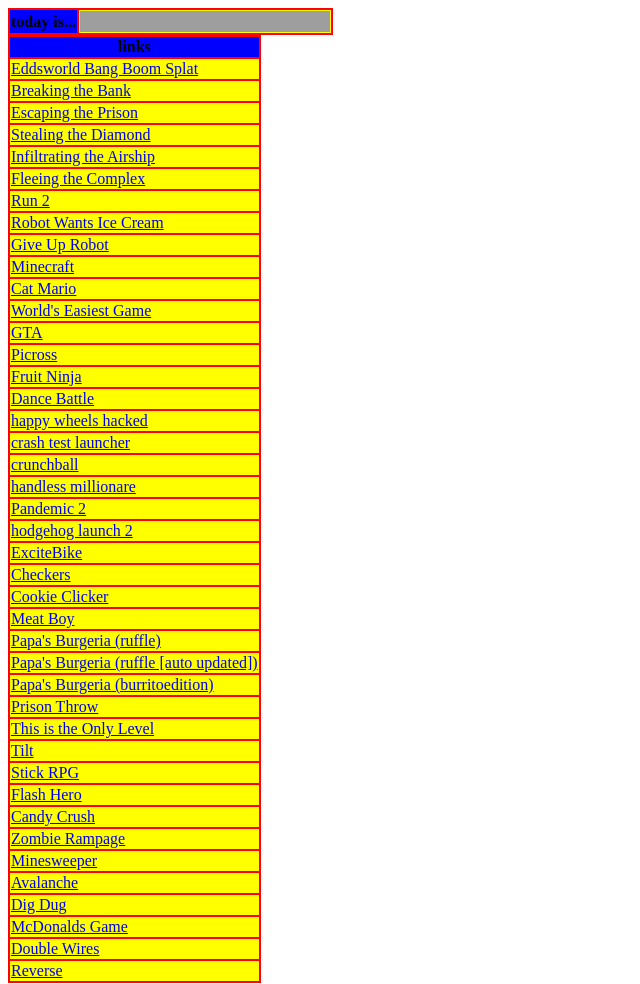
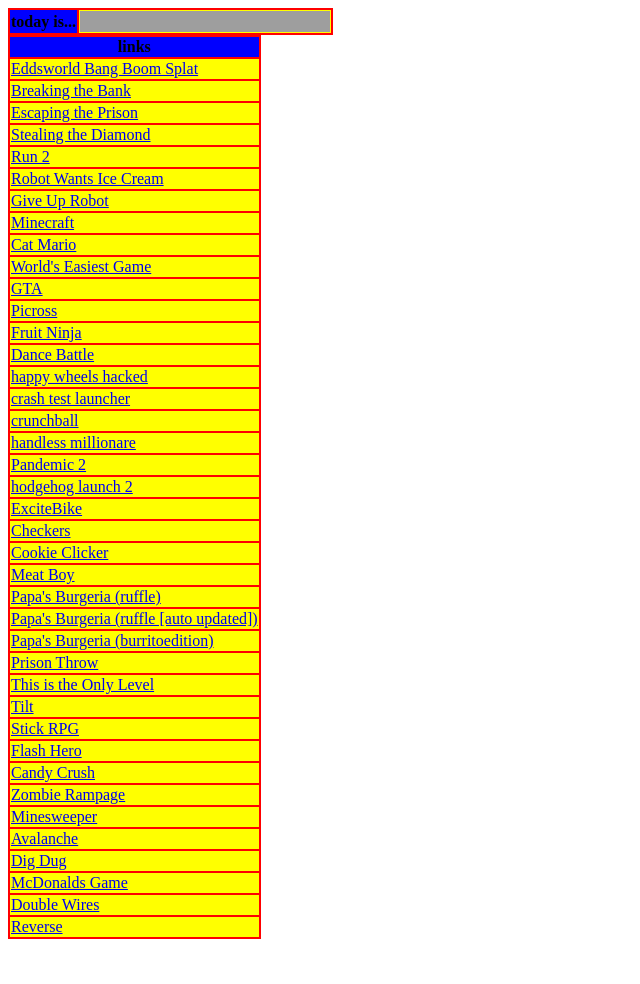
Before and after one commit to gameboss420/twfpart2, a plain HTML site: page index.html in a window 1280 px wide. Shown: the whole page, without its empty margins (0-640 px from the left). After the commit the page ends 947 px from the top, so only its background shows below. Drawn offline with Linux system fonts and the light colour scheme; grey boxes are pictures that could not be loaded.

Commit message:
Update index.html

```diff
--- a/index.html
+++ b/index.html
@@ -25,12 +25,6 @@
  </tr>
   <tr>
    <td><a href='4.html'>Stealing the Diamond </a></td>
- </tr>
- <tr>
-   <td><a href='5.html'> Infiltrating the Airship </a></td>
- </tr>
- <tr>
-   <td><a href='6.html'> Fleeing the Complex </a></td>
  </tr>
  <tr>
    <td><a href='7.html'> Run 2 </a></td>
```
